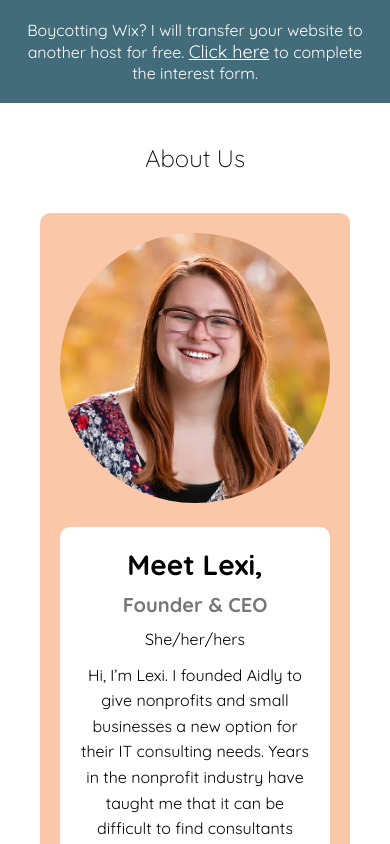
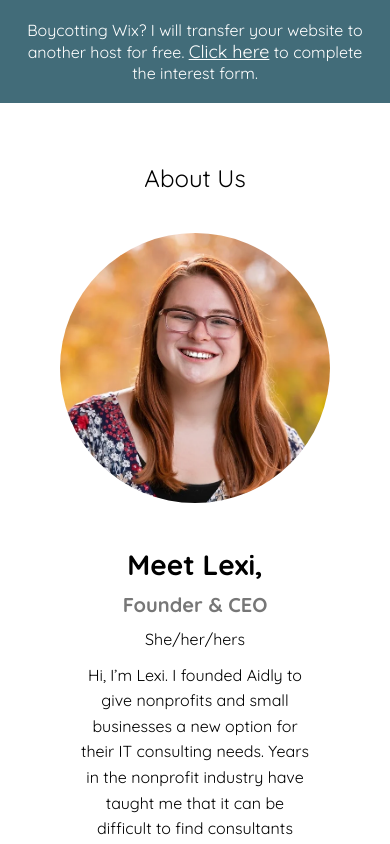
Before and after one commit to JDemlow/nate-client-project, a plain HTML site: page index.html in a window 390 px wide. Shown: the top 844 px of the page. Drawn offline with nearby package versions, Linux system fonts and the light colour scheme.

Commit message:
updated mobile background

```diff
--- a/style.css
+++ b/style.css
@@ -394,6 +394,10 @@ footer {
 
   .about-us h1 {
     font-size: 24px;
+    text-align: center;
+    padding: 20px;
+    margin: 0;
+    font-weight: 400;
   }
 
   .about-us p {
@@ -404,6 +408,7 @@ footer {
     flex-direction: column;
     align-items: center;
     text-align: center;
+    background: #fff;
   }
 
   .profile-pic img {
```
